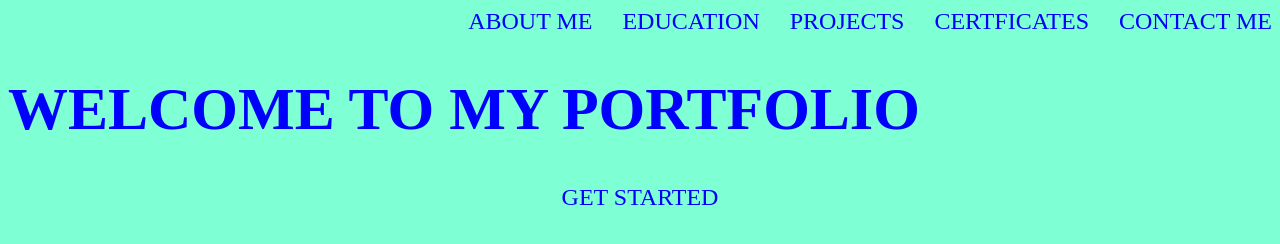
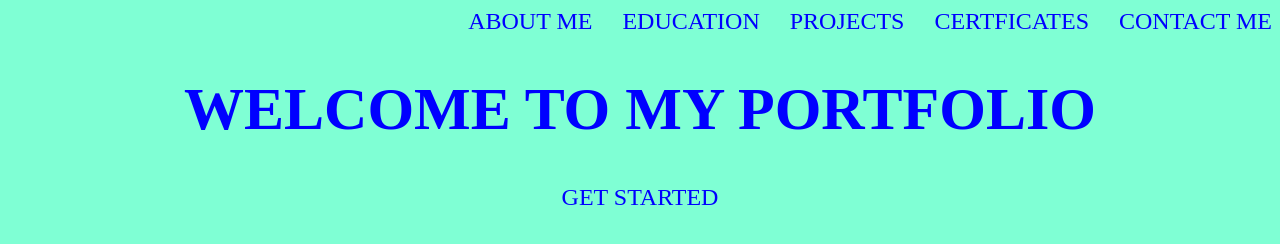
Before and after one commit to Thejaramana/tapportfolio.github.io, a plain HTML site: page index.html in a window 1280 px wide. Drawn offline with Linux system fonts and the light colour scheme.

Commit message:
Update index.html

```diff
--- a/index.html
+++ b/index.html
@@ -41,7 +41,7 @@
             font-size: 60px;
         }
         .div2{
-            display: contents;
+            display: flex;
             flex-direction: row;
             justify-content: center;
 
```
